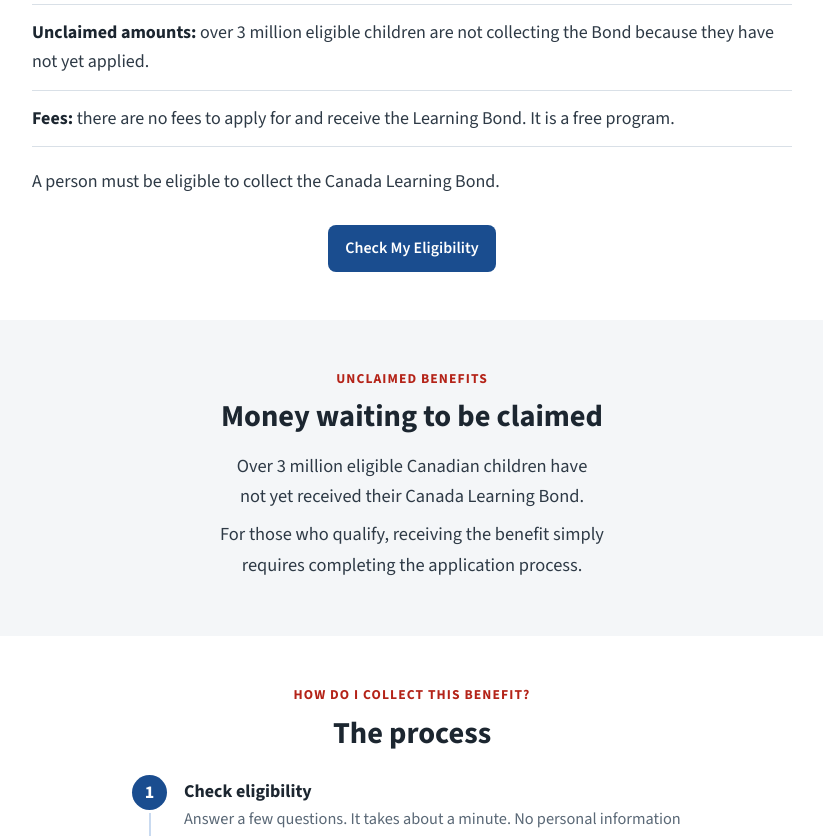
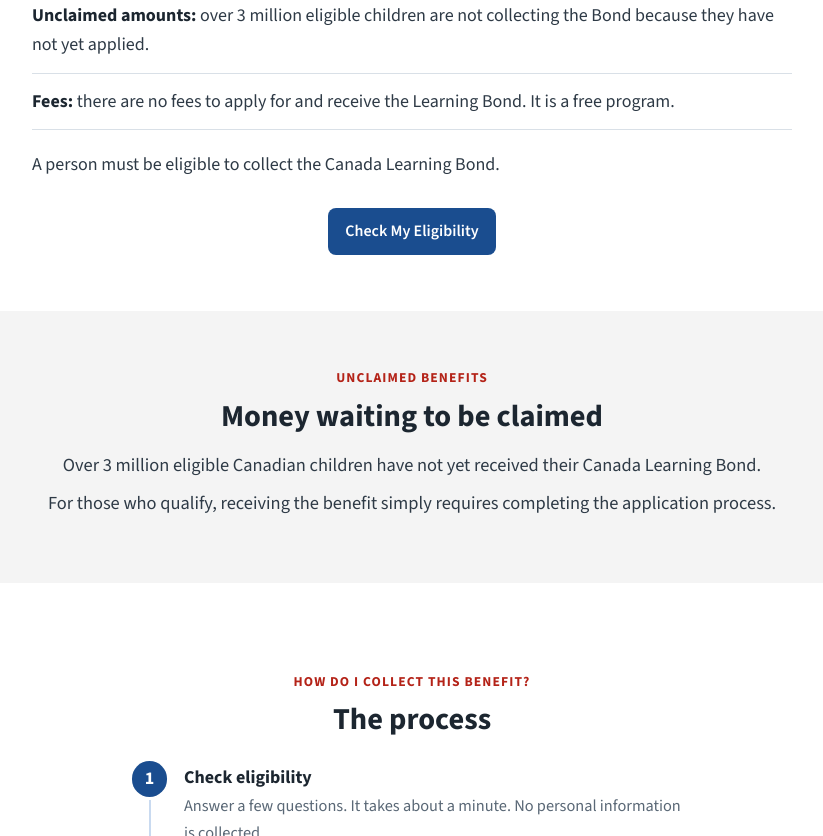
Before and after one commit to SirWonderlot/learningbonds.ca, a plain HTML site: page _mockups/home-new.html in a window 1280 px wide. Shown: the part 1628-2464 px from the top of the page, without its empty margins (228-1051 px from the left). Drawn offline with Linux system fonts and the light colour scheme.

Commit message:
Mock-up: unclaimed panel same grey and width as section 2; text as wide as the program list
Co-Authored-By: Claude Opus 5.5 <noreply@anthropic.com>

```diff
--- a/_mockups/home-new.html
+++ b/_mockups/home-new.html
@@ -41,9 +41,13 @@
     .motto { padding: 0 0 2.5rem; }
     .motto-panel { max-width: calc(var(--max) + 3rem); margin: 0 auto; background: #f4f4f4; text-align: center; padding: 4.5rem 1.5rem 4.75rem; }
     .motto-label { margin: 0 0 1rem; font-size: .85rem; font-weight: 600; letter-spacing: .08em; text-transform: uppercase; color: var(--muted); }
-    .motto-text { max-width: 900px; margin: 0 auto; font-size: 2.25rem; line-height: 1.4; font-weight: 400; color: var(--ink); text-wrap: balance; }
+    .motto-text { max-width: var(--prose); margin: 0 auto; font-size: 2rem; line-height: 1.4; font-weight: 400; color: var(--ink); text-wrap: pretty; }
     .motto-text + .motto-text { margin-top: .6rem; }
     .motto-text b { font-weight: 600; }
+    /* Unclaimed benefits: same grey panel and width as section 2; text as wide as the program list above. */
+    .unclaimed { padding-top: .5rem; }
+    .unclaimed .motto-panel { padding-top: 3.5rem; padding-bottom: 3.5rem; }
+    .unclaimed.motto .what-is p, .motto-panel.what-is p { max-width: var(--prose); text-wrap: pretty; }
     @media (max-width: 767px) {
       .motto { padding-bottom: 2rem; }
       .motto-panel { padding: 3rem 1.25rem 3.25rem; }
@@ -110,8 +114,8 @@
         <div class="program-cta"><a class="btn" href="/eligibility/">Check My Eligibility</a></div>
       </div>
     </section>
-    <section class="section alt what-is">
-      <div class="wrap">
+    <section class="motto unclaimed">
+      <div class="motto-panel what-is">
         <span class="eyebrow">Unclaimed benefits</span>
         <h2>Money waiting to be claimed</h2>
         <p>Over 3 million eligible Canadian children have not yet received their <span class="nw">Canada Learning Bond.</span></p>
```
